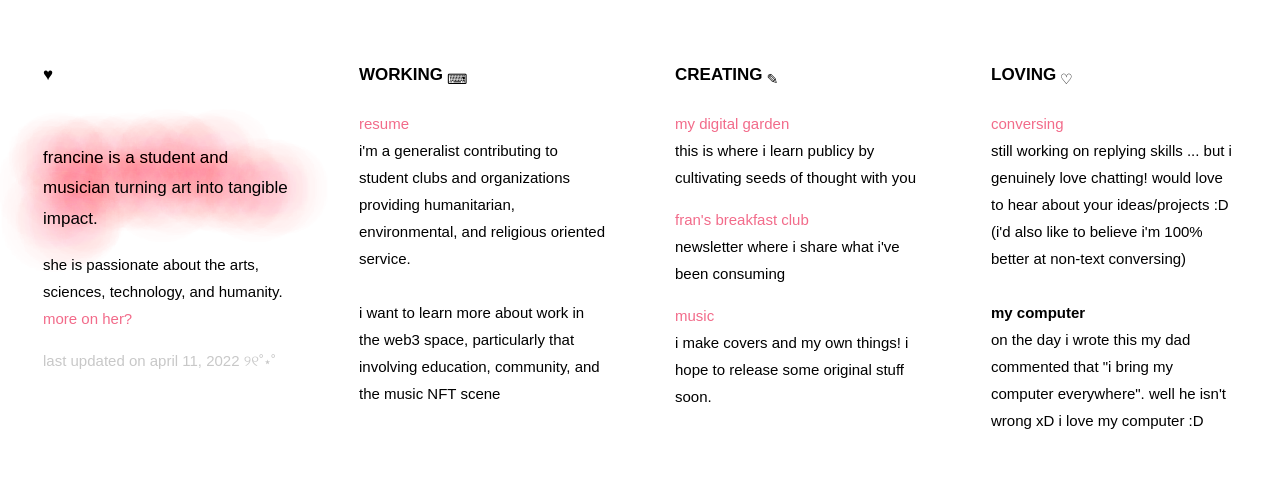
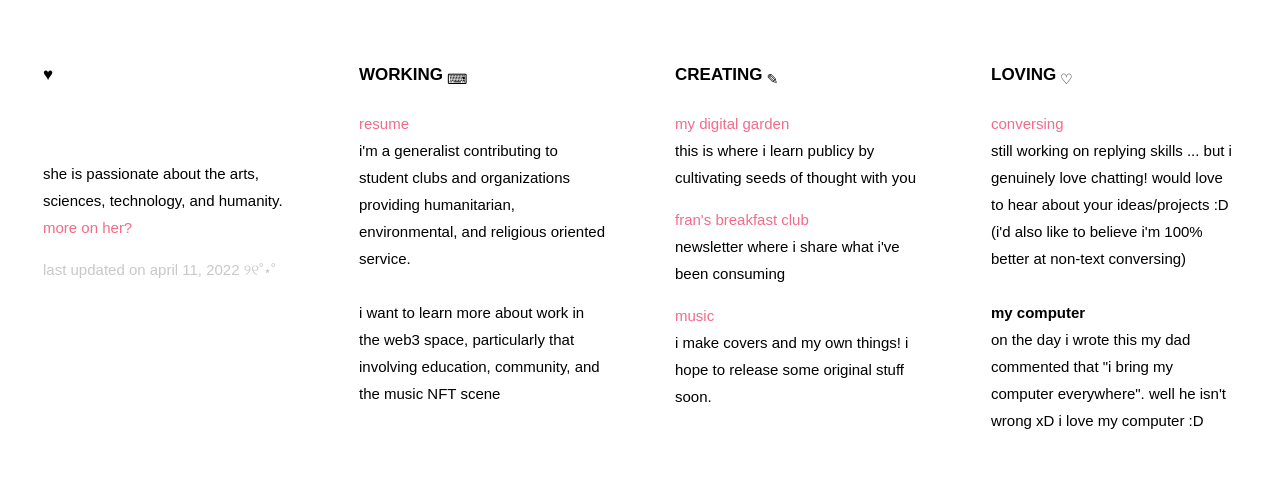
Before and after one commit to furancine/furancine.github.io, a plain HTML site: page index.html in a window 1280 px wide. Drawn offline with Linux system fonts and the light colour scheme; a small style sheet from the web is missing.

Commit message:
remove text from html

```diff
--- a/index.html
+++ b/index.html
@@ -15,7 +15,7 @@
 
 
 
-      <p id="maintext" onclick="changText()" class="p1glow">francine is a student and musician turning art into tangible impact.</p>
+      <p id="maintext" onclick="changText()" class="p1glow"></p>
 
       <p class="p2sub">she is passionate about the arts, sciences, technology, and humanity. <a href="url">more on her?</a> </p>
       <p class="p2subgrey">
```
